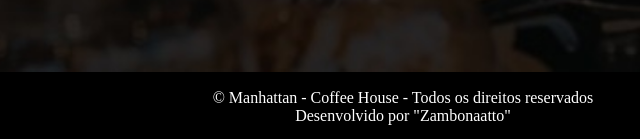
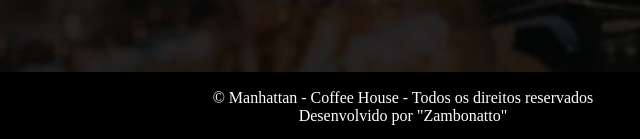
Before and after one commit to Zambonatto/projetoDeSoftware, a plain HTML site: page Missão - 002 - Cafeteria/cafeteria.html in a window 1280 px wide. Shown: the part 5178-5317 px from the top of the page, 237-877 px from the left. Drawn offline with nearby package versions, Linux system fonts and the light colour scheme.

Commit message:
atualizacao cafeteria

```diff
--- a/Missão - 002 - Cafeteria/cafeteria.html
+++ b/Missão - 002 - Cafeteria/cafeteria.html
@@ -135,7 +135,7 @@
         <div class="secao-Rodape">
             <div class="assinatura">
                 <p>&copy; Manhattan - Coffee House - Todos os direitos reservados</p>
-                <p>Desenvolvido por "Zambonaatto"</p>
+                <p>Desenvolvido por "Zambonatto"</p>
             </div>
             <div class="linkRodape">
                 <a href="#banner"><img src="img/seta-para-cima.png"></a>
```
